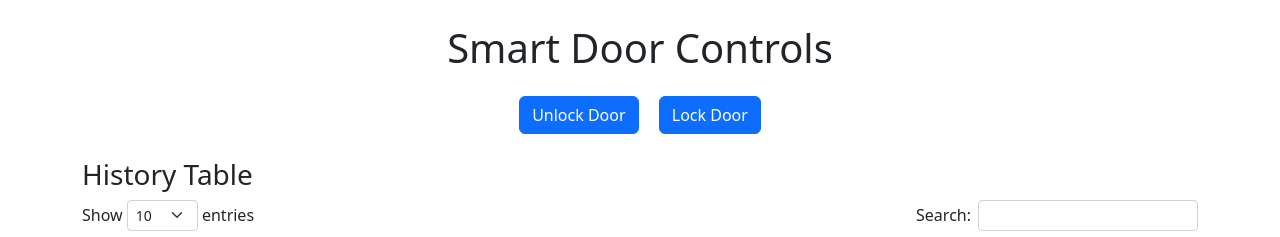
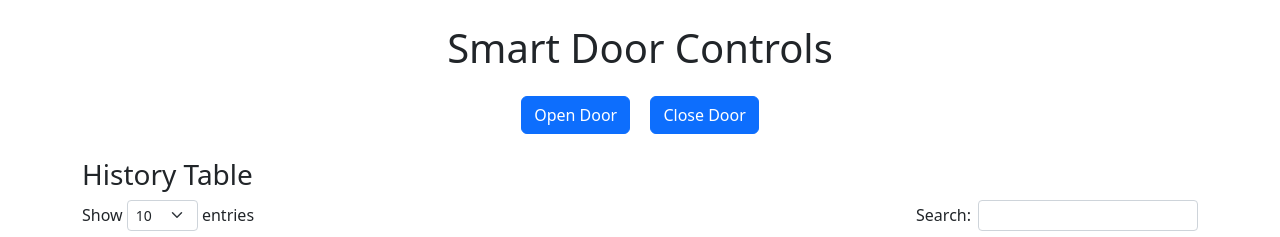
Before and after one commit to JohnChung2002/SmartHomePlus, a Flask app: template templates/smartdoor.html in a window 1280 px wide. Shown: the part 56-293 px from the top of the page. Run offline with Flask 3, Linux system fonts and the light colour scheme; the template is opened without the code that fills it, so the values that code supplies are empty; parts of the project's set-up code (start-up, migrations or seed data) failed here and were passed over; some libraries are stand-ins or nearby versions.

Commit message:
Update smartdoor.html

```diff
--- a/templates/smartdoor.html
+++ b/templates/smartdoor.html
@@ -12,8 +12,8 @@
     <h1 class="text-center mb-4">Smart Door Controls</h1>
     <div class="row justify-content-center mb-4">
         <div class="col-auto">
-            <button class="btn btn-primary mx-2" onclick="openDoor()">Unlock Door</button>
-            <button class="btn btn-primary mx-2" onclick="closeDoor()">Lock Door</button>
+            <button class="btn btn-primary mx-2" onclick="openDoor()">Open Door</button>
+            <button class="btn btn-primary mx-2" onclick="closeDoor()">Close Door</button>
         </div>
     </div>
     <div>
```
